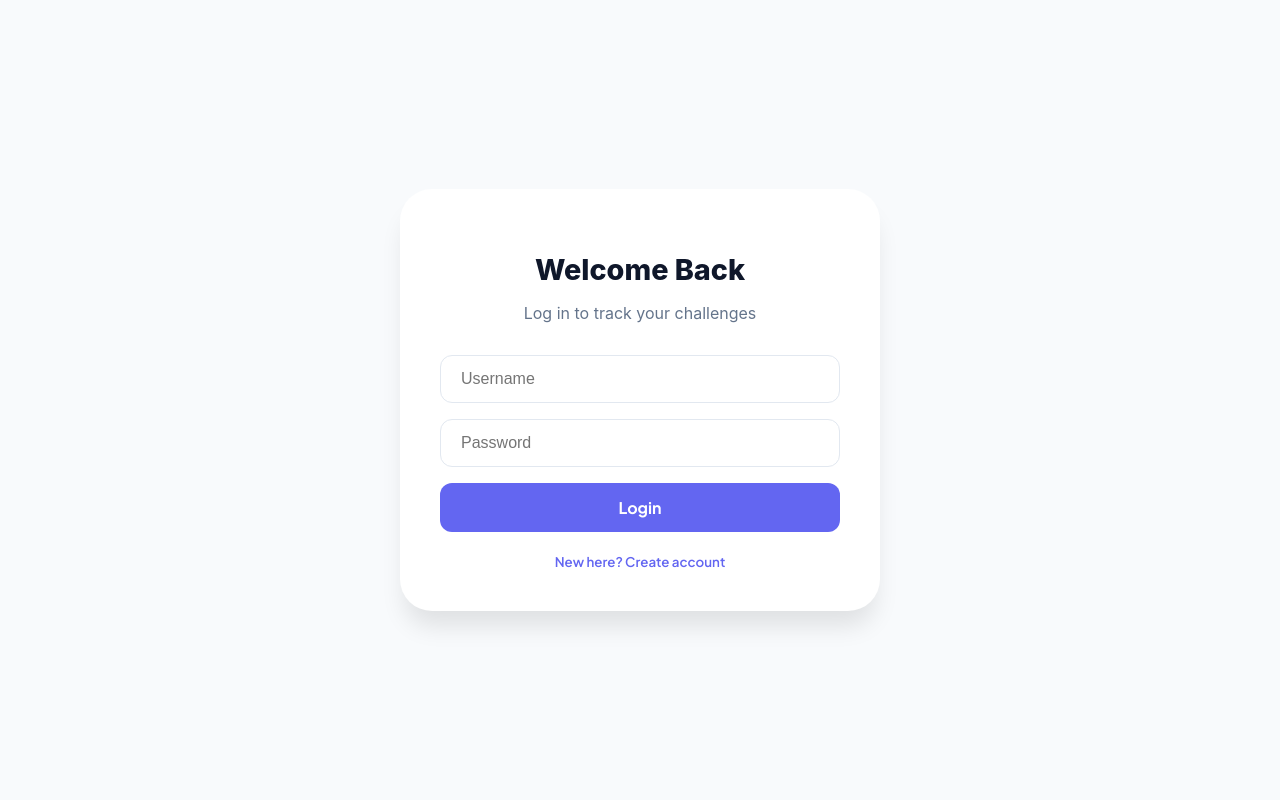
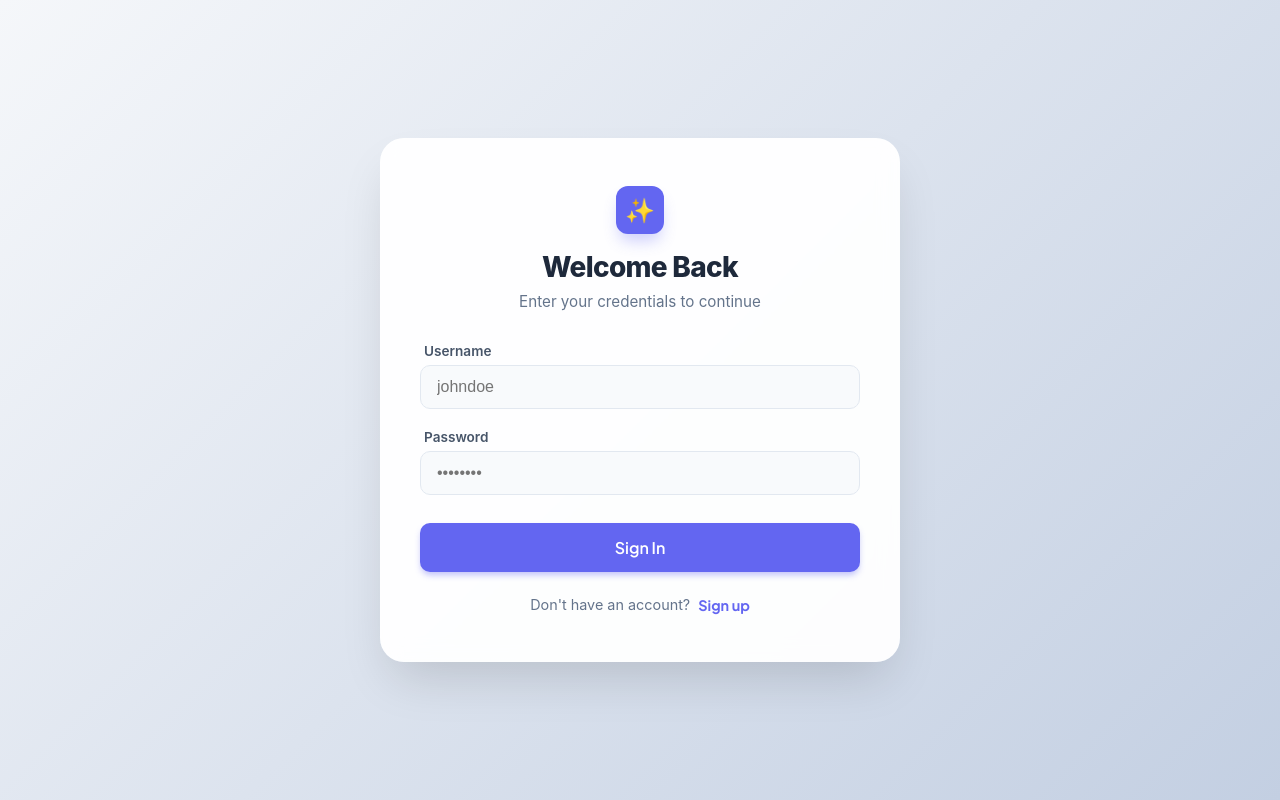
Before and after one commit to supraja777/face-your-fears, a React (Vite) app: page / in a window 1280 px wide. Built offline with nearby package versions, Linux system fonts and the light colour scheme; no server answers.

Commit message:
Updated UI

```diff
--- a/package.json
+++ b/package.json
@@ -14,6 +14,7 @@
     "buffer": "^6.0.3",
     "canvas-confetti": "^1.9.4",
     "dotenv": "^17.4.1",
+    "lucide-react": "^1.8.0",
     "postgres": "^3.4.9",
     "react": "^18.3.1",
     "react-dom": "^18.3.1"
--- a/src/Auth.tsx
+++ b/src/Auth.tsx
@@ -13,27 +13,24 @@ export default function Auth({ onLoginSuccess }: AuthProps) {
   const [username, setUsername] = useState('');
   const [password, setPassword] = useState('');
   const [confirmPassword, setConfirmPassword] = useState('');
-  const [fullName, setFullName] = useState(''); // New field
-  const [avatarUrl, setAvatarUrl] = useState(''); // New field
+  const [fullName, setFullName] = useState('');
+  const [avatarUrl, setAvatarUrl] = useState('');
 
   const handleSignUp = async (e: React.FormEvent) => {
     e.preventDefault();
-
-    // Validation
     if (password !== confirmPassword) return alert("Passwords do not match!");
     if (username.length < 3) return alert("Username must be at least 3 characters");
     if (!fullName) return alert("Full Name is required");
 
     setLoading(true);
     try {
-      // Single Insert into the brand new profiles table
       const { data, error } = await supabase
         .from('profiles')
         .insert([{
           username,
           password,
           full_name: fullName,
-          avatar_url: avatarUrl || `https://api.dicebear.com/7.x/avataaars/svg?seed=${username}` // Default avatar
+          avatar_url: avatarUrl || `https://api.dicebear.com/7.x/avataaars/svg?seed=${username}`
         }])
         .select()
         .single();
@@ -59,15 +56,12 @@ export default function Auth({ onLoginSuccess }: AuthProps) {
     setLoading(true);
 
     try {
-      // Select everything from profiles where username and password match
       const { data, error } = await supabase
         .from('profiles')
         .select('*')
         .eq('username', username)
         .eq('password', password)
         .maybeSingle();
-
-      console.log("what is the data??  ", data)
 
       if (data) {
         onLoginSuccess(data);
@@ -84,74 +78,101 @@ export default function Auth({ onLoginSuccess }: AuthProps) {
   return (
     <div style={containerStyle}>
       <div style={cardStyle}>
-        <h2 style={{ fontSize: '1.8rem', fontWeight: 800, marginBottom: '8px' }}>
+        <div style={headerStyle}>
+            <div style={logoBadgeStyle}>✨</div>
+            <h2 style={titleStyle}>
               {isLoginView ? "Welcome Back" : "Create Account"}
             </h2>
-        <p style={{ color: '#64748b', marginBottom: '32px' }}>
-          {isLoginView ? "Log in to track your challenges" : "Start your journey today"}
+            <p style={subtitleStyle}>
+              {isLoginView ? "Enter your credentials to continue" : "Join the community and start tracking"}
             </p>
+        </div>
 
-        <form onSubmit={isLoginView ? handleLogin : handleSignUp} style={{ display: 'flex', flexDirection: 'column', gap: '16px' }}>
+        <form onSubmit={isLoginView ? handleLogin : handleSignUp} style={formStyle}>
 
-          {/* Username is used in both Login and Register */}
+          <div style={inputGroupStyle}>
+            <label style={labelStyle}>Username</label>
             <input
               required
-            placeholder="Username"
+              placeholder="johndoe"
               value={username}
               onChange={(e) => setUsername(e.target.value)}
               style={inputStyle}
             />
+          </div>
 
-          {/* Registration-only fields */}
           {!isLoginView && (
             <>
+              <div style={inputGroupStyle}>
+                <label style={labelStyle}>Full Name</label>
                 <input
                   required
-                placeholder="Full Name"
+                  placeholder="John Doe"
                   value={fullName}
                   onChange={(e) => setFullName(e.target.value)}
                   style={inputStyle}
                 />
+              </div>
+              <div style={inputGroupStyle}>
+                <label style={labelStyle}>Avatar URL</label>
                 <input
-                placeholder="Avatar URL (Optional)"
+                  placeholder="https://..."
                   value={avatarUrl}
                   onChange={(e) => setAvatarUrl(e.target.value)}
                   style={inputStyle}
                 />
+              </div>
             </>
           )}
 
+          <div style={inputGroupStyle}>
+            <label style={labelStyle}>Password</label>
             <input
               required
               type="password"
-            placeholder="Password"
+              placeholder="••••••••"
               value={password}
               onChange={(e) => setPassword(e.target.value)}
               style={inputStyle}
             />
+          </div>
 
           {!isLoginView && (
+            <div style={inputGroupStyle}>
+              <label style={labelStyle}>Confirm Password</label>
               <input
                 required
                 type="password"
-              placeholder="Confirm Password"
+                placeholder="••••••••"
                 value={confirmPassword}
                 onChange={(e) => setConfirmPassword(e.target.value)}
                 style={inputStyle}
               />
+            </div>
           )}
 
-          <button type="submit" disabled={loading} style={btnStyle}>
-            {loading ? "Please wait..." : (isLoginView ? "Login" : "Register")}
+          <button
+            type="submit"
+            disabled={loading}
+            style={{...btnStyle, opacity: loading ? 0.7 : 1}}
+          >
+            {loading ? (
+                <span style={loaderStyle}>Processing...</span>
+            ) : (
+                isLoginView ? "Sign In" : "Create Account"
+            )}
           </button>
         </form>
 
+        <div style={footerStyle}>
+            <span style={{color: '#64748b'}}>{isLoginView ? "Don't have an account?" : "Already have an account?"}</span>
             <button
               onClick={() => setIsLoginView(!isLoginView)}
-          style={{ background: 'none', border: 'none', color: '#6366f1', marginTop: '20px', cursor: 'pointer', fontWeight: 600 }}
+              style={toggleBtnStyle}
             >
-          {isLoginView ? "New here? Create account" : "Have an account? Log in"}
+              {isLoginView ? "Sign up" : "Log in"}
             </button>
+        </div>
       </div>
     </div>
   );
@@ -159,17 +180,123 @@ export default function Auth({ onLoginSuccess }: AuthProps) {
 
 // --- STYLES ---
 const containerStyle: React.CSSProperties = {
-  minHeight: '100vh', width: '100vw', display: 'flex', alignItems: 'center', justifyContent: 'center', backgroundColor: '#f8fafc', fontFamily: "'Inter', sans-serif"
+  minHeight: '100vh',
+  width: '100vw',
+  display: 'flex',
+  alignItems: 'center',
+  justifyContent: 'center',
+  background: 'linear-gradient(135deg, #f5f7fa 0%, #c3cfe2 100%)',
+  fontFamily: '-apple-system, BlinkMacSystemFont, "Segoe UI", Roboto, Helvetica, Arial, sans-serif'
 };
 
 const cardStyle: React.CSSProperties = {
-  backgroundColor: 'white', padding: '40px', borderRadius: '32px', boxShadow: '0 20px 25px -5px rgba(0, 0, 0, 0.1)', width: '100%', maxWidth: '400px', textAlign: 'center'
+  backgroundColor: 'rgba(255, 255, 255, 0.95)',
+  padding: '48px 40px',
+  borderRadius: '24px',
+  boxShadow: '0 25px 50px -12px rgba(0, 0, 0, 0.15)',
+  width: '100%',
+  maxWidth: '440px',
+  backdropFilter: 'blur(10px)',
 };
 
-const inputStyle = {
-  padding: '14px 20px', borderRadius: '12px', border: '1px solid #e2e8f0', fontSize: '1rem', outline: 'none'
+const headerStyle: React.CSSProperties = {
+    textAlign: 'center',
+    marginBottom: '32px'
 };
 
-const btnStyle = {
-  padding: '14px', backgroundColor: '#6366f1', color: 'white', border: 'none', borderRadius: '12px', fontSize: '1rem', fontWeight: 700, cursor: 'pointer'
+const logoBadgeStyle: React.CSSProperties = {
+    width: '48px',
+    height: '48px',
+    backgroundColor: '#6366f1',
+    borderRadius: '12px',
+    display: 'flex',
+    alignItems: 'center',
+    justifyContent: 'center',
+    fontSize: '24px',
+    margin: '0 auto 16px auto',
+    boxShadow: '0 10px 15px -3px rgba(99, 102, 241, 0.3)'
 };
+
+const titleStyle: React.CSSProperties = {
+    fontSize: '1.75rem',
+    fontWeight: 800,
+    color: '#1e293b',
+    margin: '0 0 8px 0',
+    letterSpacing: '-0.025em'
+};
+
+const subtitleStyle: React.CSSProperties = {
+    color: '#64748b',
+    fontSize: '0.95rem',
+    margin: 0
+};
+
+const formStyle: React.CSSProperties = {
+    display: 'flex',
+    flexDirection: 'column',
+    gap: '20px'
+};
+
+const inputGroupStyle: React.CSSProperties = {
+    display: 'flex',
+    flexDirection: 'column',
+    gap: '6px',
+    textAlign: 'left'
+};
+
+const labelStyle: React.CSSProperties = {
+    fontSize: '0.85rem',
+    fontWeight: 600,
+    color: '#475569',
+    marginLeft: '4px'
+};
+
+const inputStyle: React.CSSProperties = {
+  padding: '12px 16px',
+  borderRadius: '10px',
+  border: '1px solid #e2e8f0',
+  fontSize: '1rem',
+  outline: 'none',
+  transition: 'all 0.2s ease',
+  backgroundColor: '#f8fafc'
+};
+
+const btnStyle: React.CSSProperties = {
+  marginTop: '8px',
+  padding: '14px',
+  backgroundColor: '#6366f1',
+  color: 'white',
+  border: 'none',
+  borderRadius: '10px',
+  fontSize: '1rem',
+  fontWeight: 600,
+  cursor: 'pointer',
+  transition: 'transform 0.1s ease, background-color 0.2s ease',
+  boxShadow: '0 4px 6px -1px rgba(99, 102, 241, 0.4)'
+};
+
+const footerStyle: React.CSSProperties = {
+    marginTop: '24px',
+    fontSize: '0.9rem',
+    textAlign: 'center',
+    display: 'flex',
+    justifyContent: 'center',
+    gap: '8px'
+};
+
+const toggleBtnStyle: React.CSSProperties = {
+    background: 'none',
+    border: 'none',
+    color: '#6366f1',
+    cursor: 'pointer',
+    fontWeight: 700,
+    padding: 0,
+    fontSize: '0.9rem'
+};
+
+const loaderStyle: React.CSSProperties = {
+    display: 'flex',
+    alignItems: 'center',
+    justifyContent: 'center',
+    gap: '8px'
+};
```
Also changed, not shown: 1 other file (tests, documents, lock files or other folders). Lines whose indentation alone changed are shown as unchanged.
